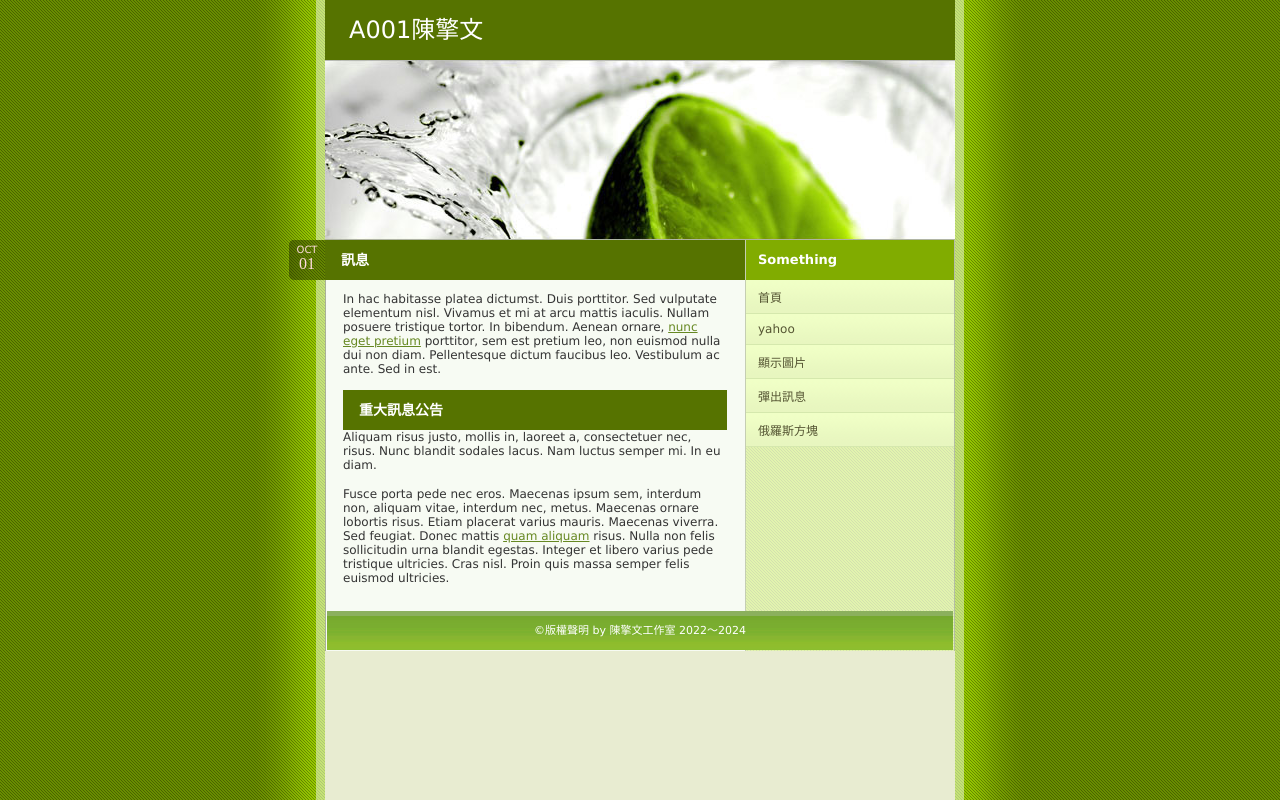
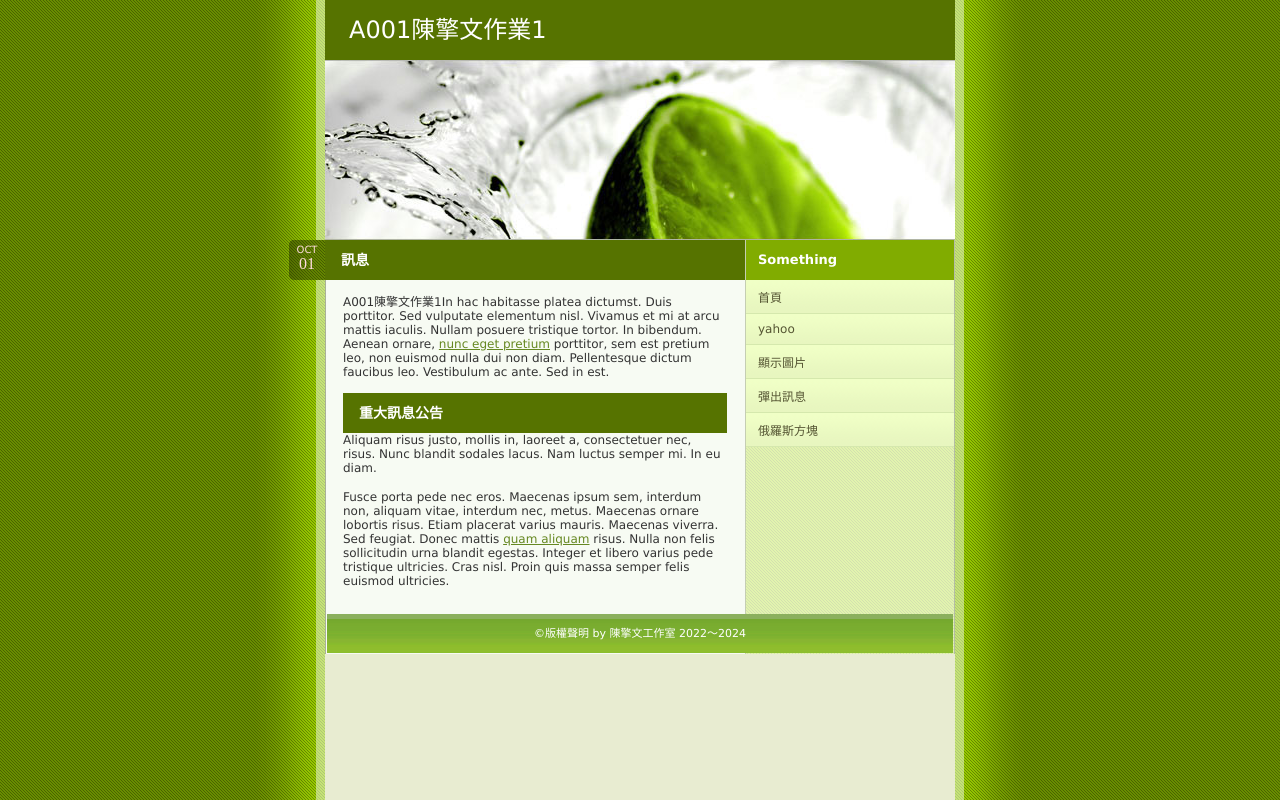
Before and after one commit to ccwntut/hw1-2024, a plain HTML site: page index.html in a window 1280 px wide. Drawn offline with Linux system fonts and the light colour scheme.

Commit message:
Update index.html

```diff
--- a/index.html
+++ b/index.html
@@ -25,7 +25,7 @@
 <div class="container">
 
 	<div class="top">
-		<a href="index.html"><span>A001陳擎文</span></a>
+		<a href="index.html"><span>A001陳擎文作業1</span></a>
 	</div>
 
 	<div class="header"></div>
@@ -45,7 +45,7 @@
 
 				<div class="body">
 
-					<p>In hac habitasse platea dictumst. Duis porttitor. Sed vulputate elementum nisl. Vivamus et mi at arcu mattis iaculis. Nullam posuere tristique tortor. In bibendum. Aenean ornare, <a href="index.html">nunc eget pretium</a> porttitor, sem est pretium leo, non euismod nulla dui non diam. Pellentesque dictum faucibus leo. Vestibulum ac ante. Sed in est.</p>
+					<p>A001陳擎文作業1In hac habitasse platea dictumst. Duis porttitor. Sed vulputate elementum nisl. Vivamus et mi at arcu mattis iaculis. Nullam posuere tristique tortor. In bibendum. Aenean ornare, <a href="index.html">nunc eget pretium</a> porttitor, sem est pretium leo, non euismod nulla dui non diam. Pellentesque dictum faucibus leo. Vestibulum ac ante. Sed in est.</p>
 
 					<a onclick="show()"><h1>重大訊息公告</h1></a>
 
```
